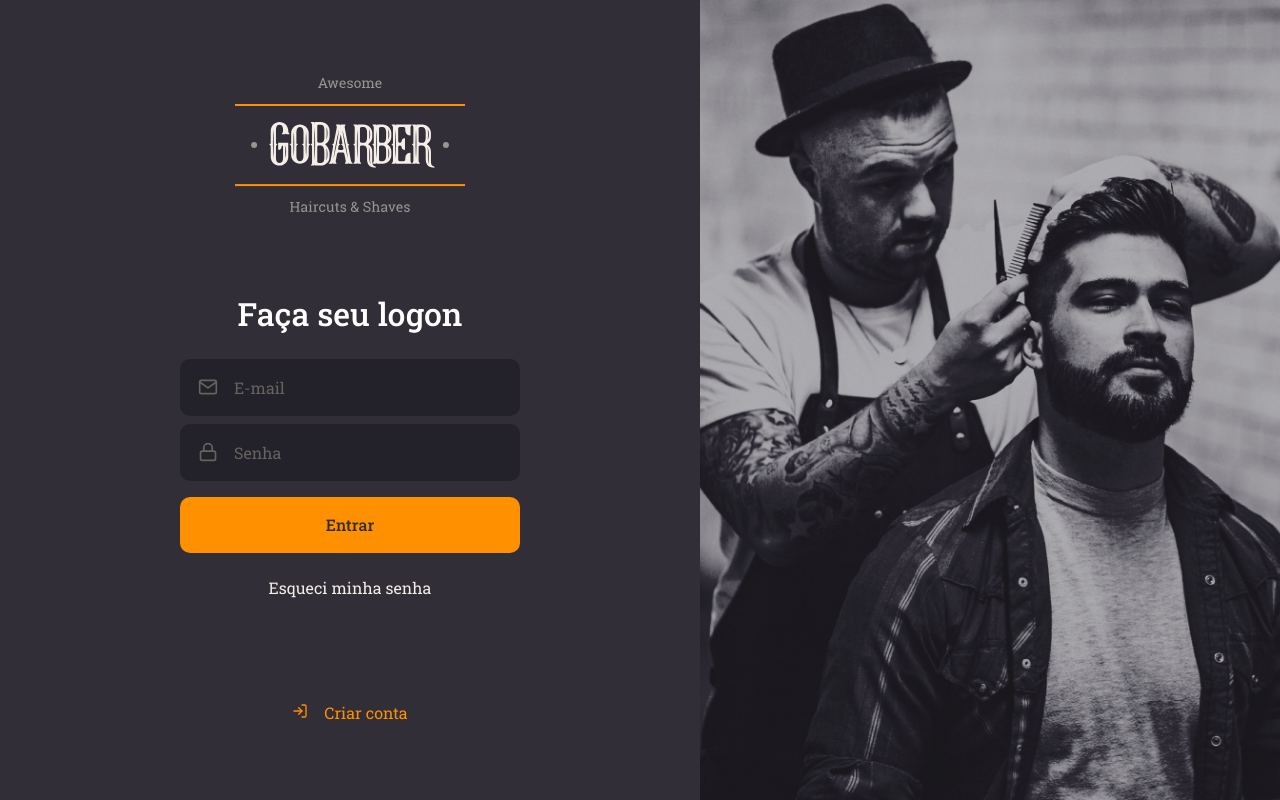
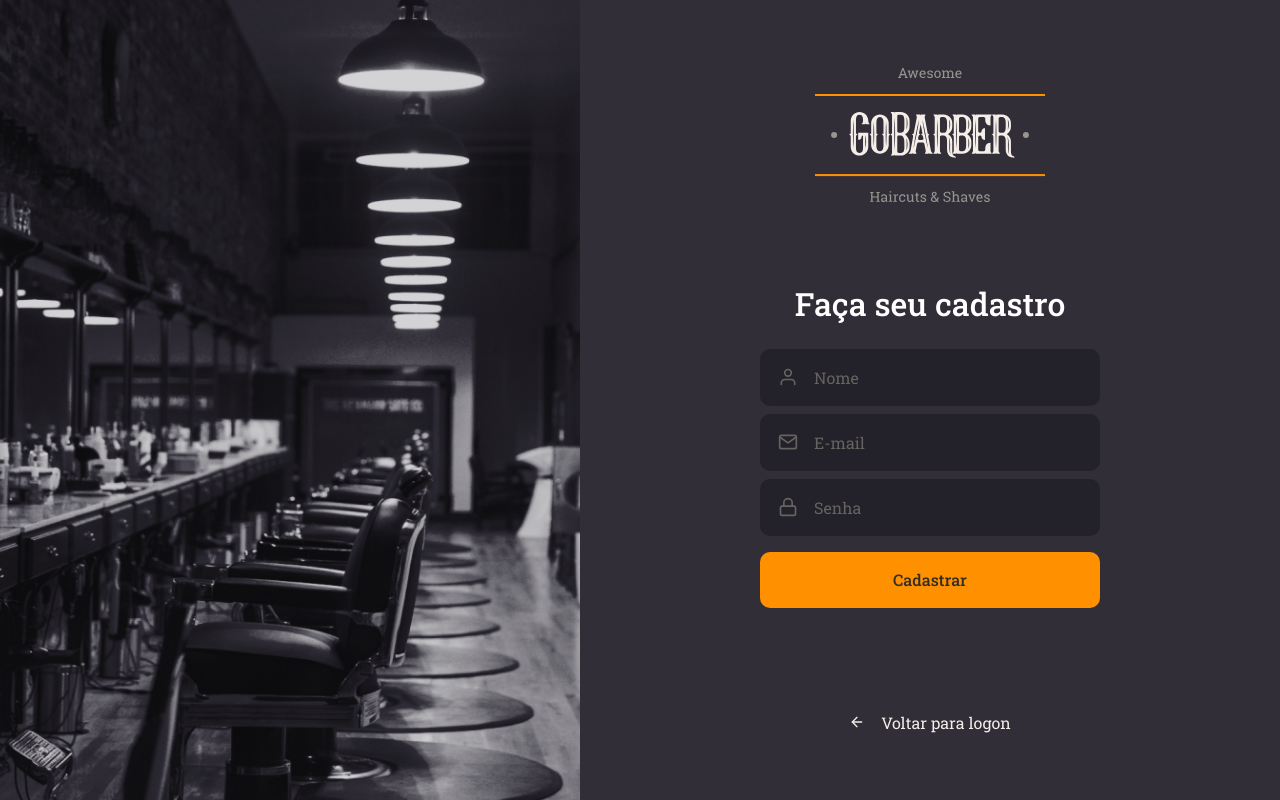
Before and after one commit to elenmagalhaes/gobarber-web, a React (Create React App) app: page / in a window 1280 px wide. Built offline with nearby package versions, Linux system fonts and the light colour scheme.

Commit message:
Adicionado página de cadastro e estilos

```diff
--- a/src/App.tsx
+++ b/src/App.tsx
@@ -2,10 +2,12 @@
 
 import GlobalStyle from './styles/global';
 import SignIn from './pages/SignIn';
+import SignUp from './pages/SignUp';
 
 const App: React.FC = () => (
   <>
-    <SignIn />
+    {/* <SignIn /> */}
+    <SignUp />
     <GlobalStyle />
   </>
 );
--- /dev/null
+++ b/src/pages/SignUp/index.tsx
@@ -0,0 +1,35 @@
+import React from 'react';
+import { FiArrowLeft, FiMail, FiUser, FiLock } from 'react-icons/fi';
+
+import logo from '../../assets/img/logo.svg';
+
+import Input from '../../components/Input';
+import Button from '../../components/Button';
+import { Container, Content, Background } from './styles';
+
+const SignUp: React.FC = () => (
+  <Container>
+    <Background />
+
+    <Content>
+      <img src={logo} alt="GoBarber" />
+
+      <form>
+        <h1>Faça seu cadastro</h1>
+
+        <Input name="name" icon={FiUser} placeholder="Nome" />
+        <Input name="email" icon={FiMail} placeholder="E-mail" />
+        <Input name="password" icon={FiLock} placeholder="Senha" />
+
+        <Button type="submit">Cadastrar</Button>
+      </form>
+
+      <a href="create-account">
+        <FiArrowLeft />
+        Voltar para logon
+      </a>
+    </Content>
+  </Container>
+);
+
+export default SignUp;
--- /dev/null
+++ b/src/pages/SignUp/styles.ts
@@ -0,0 +1,67 @@
+import styled from 'styled-components';
+import { shade } from 'polished';
+
+import SignUpBackground from '../../assets/img/sign-up-background.png';
+
+export const Container = styled.div`
+  height: 100vh;
+  display: flex;
+  align-items: stretch;
+`;
+
+export const Content = styled.div`
+  width: 100%;
+  max-width: 700px;
+  display: flex;
+  flex-direction: column;
+  place-content: center;
+  align-items: center;
+
+  form {
+    width: 340px;
+    margin: 80px 0;
+    text-align: center;
+
+    h1 {
+      margin-bottom: 24px;
+    }
+
+    a {
+      display: block;
+      margin-top: 24px;
+      text-decoration: none;
+      transition: color 0.2s;
+      color: #f4ede8;
+
+      &:hover {
+        color: ${shade(0.2, '#f4ede8')};
+      }
+    }
+  }
+
+  > a {
+    display: block;
+    margin-top: 24px;
+    text-decoration: none;
+    transition: color 0.2s;
+    color: #f4ede8;
+
+    display: flex;
+    align-items: center;
+
+    &:hover {
+      color: ${shade(0.2, '#f4ede8')};
+    }
+
+    svg {
+      margin-right: 16px;
+    }
+  }
+`;
+
+export const Background = styled.div`
+  flex: 1%;
+
+  background: url(${SignUpBackground}) no-repeat center;
+  background-size: cover;
+`;
```
Also changed, not shown: src/assets/img/sign-up-background.png (added).
